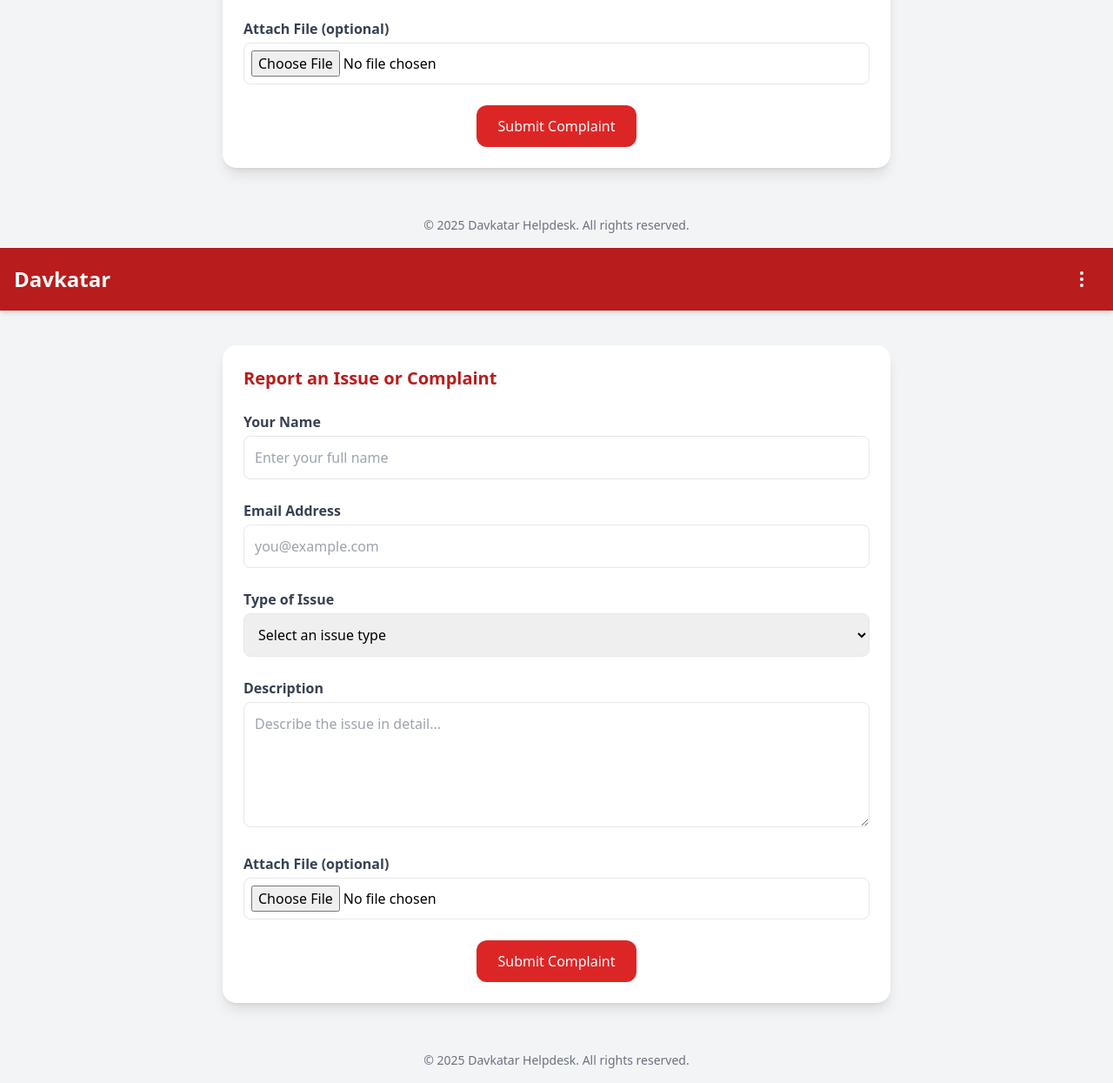
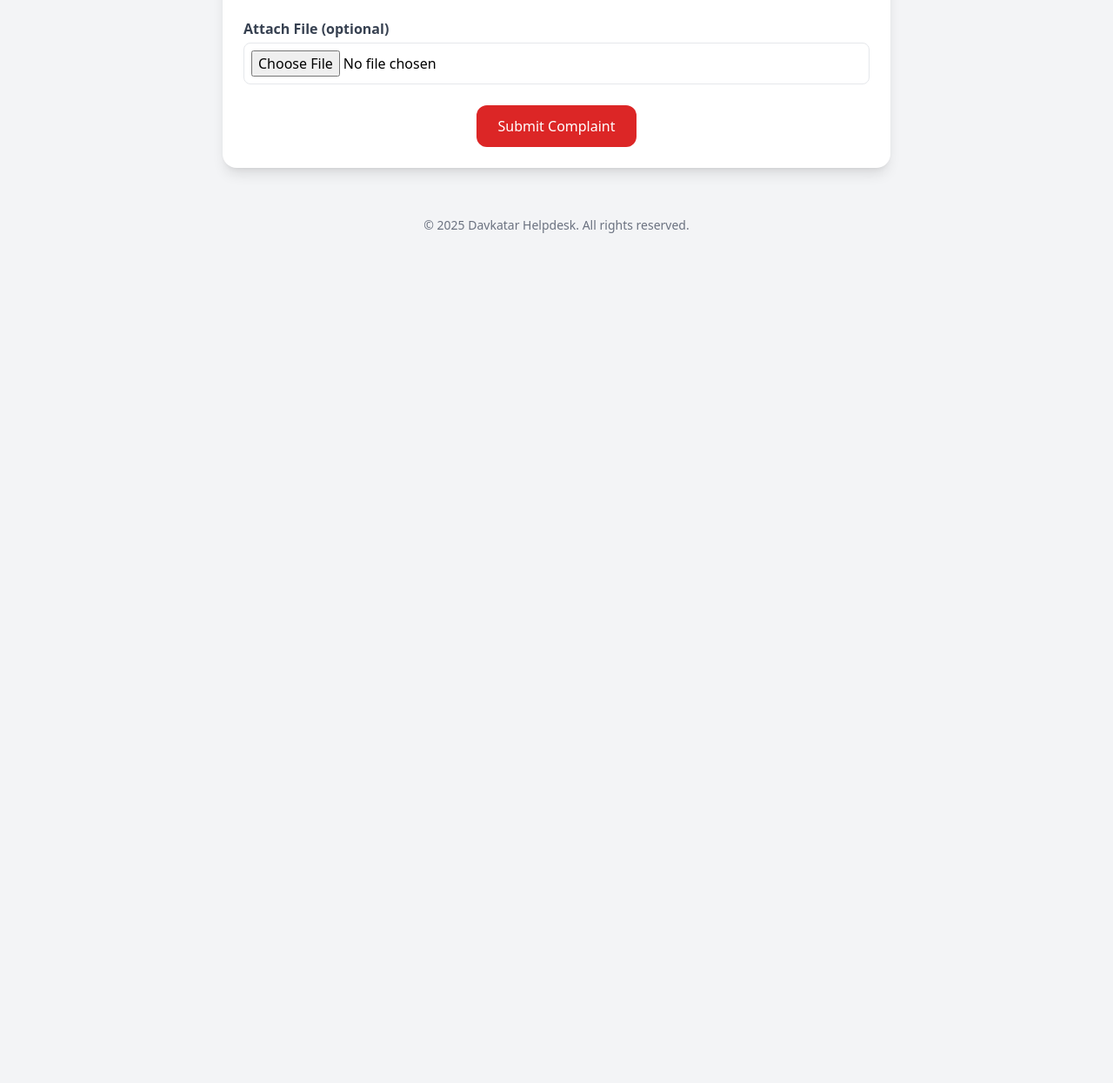
Before and after one commit to Davkatar/report, a plain HTML site: page index.html in a window 1280 px wide. Shown: the part 675-1920 px from the top of the page at 87% size. After the commit the page ends 960 px from the top, so only its background shows below. Drawn offline with nearby package versions, Linux system fonts and the light colour scheme.

Commit message:
Update index.html

```diff
--- a/index.html
+++ b/index.html
@@ -109,114 +109,3 @@
 
 </body>
 </html>
-<!DOCTYPE html>
-<html lang="en">
-<head>
-  <meta charset="UTF-8" />
-  <meta name="viewport" content="width=device-width, initial-scale=1.0"/>
-  <title>Davkatar - Report an Issue</title>
-  <script src="https://cdn.tailwindcss.com"></script>
-</head>
-<body class="bg-gray-100 font-sans">
-
-  <!-- Header -->
-  <header class="bg-red-700 text-white p-4 shadow-md flex justify-between items-center">
-    <h1 class="text-2xl font-bold">Davkatar</h1>
-
-    <!-- Explore Toggle Button -->
-    <button onclick="toggleExplore()" class="group relative p-2 rounded-full hover:bg-red-600 transition" title="Explore">
-      <svg xmlns="http://www.w3.org/2000/svg" class="w-6 h-6 fill-current text-white group-hover:text-gray-200" viewBox="0 0 24 24">
-        <circle cx="12" cy="5" r="2"/>
-        <circle cx="12" cy="12" r="2"/>
-        <circle cx="12" cy="19" r="2"/>
-      </svg>
-      <div class="absolute -top-10 right-0 bg-black text-white text-xs px-2 py-1 rounded opacity-0 group-hover:opacity-100 transition duration-200 pointer-events-none">
-        Explore
-      </div>
-    </button>
-  </header>
-
-  <!-- Explore Section -->
-  <section id="explore-section" class="max-w-5xl mx-auto mt-8 p-6 bg-white rounded-2xl shadow-lg hidden">
-    <h2 class="text-xl font-bold text-red-700 mb-4">Explore</h2>
-    <div class="grid grid-cols-1 md:grid-cols-3 gap-6">
-      <a href="https://davkatar.github.io/dav/" class="p-4 bg-gray-50 hover:bg-gray-100 border rounded-xl shadow">
-        <h3 class="text-lg font-semibold text-gray-700 mb-2">Question & Answer</h3>
-        <p class="text-sm text-gray-600">Ask questions or view responses from others.</p>
-      </a>
-      <a href="#" class="p-4 bg-gray-50 hover:bg-gray-100 border rounded-xl shadow">
-        <h3 class="text-lg font-semibold text-gray-700 mb-2">Calendar</h3>
-        <p class="text-sm text-gray-600">Check upcoming events and school activities.</p>
-      </a>
-      <a href="#" class="p-4 bg-gray-50 hover:bg-gray-100 border rounded-xl shadow">
-        <h3 class="text-lg font-semibold text-gray-700 mb-2">More Features</h3>
-        <p class="text-sm text-gray-600">Explore more tools and student services.</p>
-      </a>
-    </div>
-  </section>
-
-  <!-- Report Form Section -->
-  <main class="max-w-3xl mx-auto mt-10 bg-white p-6 rounded-2xl shadow-lg">
-    <h2 class="text-xl font-bold mb-6 text-red-700">Report an Issue or Complaint</h2>
-
-    <form action="https://formsubmit.co/ani36.ind@gmail.com" method="POST" enctype="multipart/form-data" class="space-y-6">
-      <!-- FormSubmit hidden inputs -->
-      <input type="hidden" name="_captcha" value="false">
-      <input type="hidden" name="_template" value="table">
-      <input type="hidden" name="_autoresponse" value="Thank you for reporting your issue. We'll get back to you shortly.">
-
-      <div>
-        <label class="block font-semibold text-gray-700 mb-1">Your Name</label>
-        <input type="text" name="name" placeholder="Enter your full name" class="w-full p-3 border rounded-lg" required>
-      </div>
-
-      <div>
-        <label class="block font-semibold text-gray-700 mb-1">Email Address</label>
-        <input type="email" name="email" placeholder="you@example.com" class="w-full p-3 border rounded-lg" required>
-      </div>
-
-      <div>
-        <label class="block font-semibold text-gray-700 mb-1">Type of Issue</label>
-        <select name="issue-type" class="w-full p-3 border rounded-lg" required>
-          <option value="">Select an issue type</option>
-          <option>Bullying</option>
-          <option>Facilities Problem</option>
-          <option>Academic Complaint</option>
-          <option>Technical Issue</option>
-          <option>Other</option>
-        </select>
-      </div>
-
-      <div>
-        <label class="block font-semibold text-gray-700 mb-1">Description</label>
-        <textarea name="description" placeholder="Describe the issue in detail..." class="w-full p-3 border rounded-lg h-36" required></textarea>
-      </div>
-
-      <div>
-        <label class="block font-semibold text-gray-700 mb-1">Attach File (optional)</label>
-        <input type="file" name="attachment" class="w-full p-2 border rounded-lg">
-      </div>
-
-      <div class="text-center">
-        <button type="submit" class="bg-red-600 text-white px-6 py-3 rounded-xl hover:bg-red-700 transition">
-          Submit Complaint
-        </button>
-      </div>
-    </form>
-  </main>
-
-  <!-- Footer -->
-  <footer class="text-center text-sm text-gray-500 mt-10 p-4">
-    &copy; 2025 Davkatar Helpdesk. All rights reserved.
-  </footer>
-
-  <!-- Toggle Script -->
-  <script>
-    function toggleExplore() {
-      const section = document.getElementById("explore-section");
-      section.classList.toggle("hidden");
-    }
-  </script>
-
-</body>
-</html>
```
